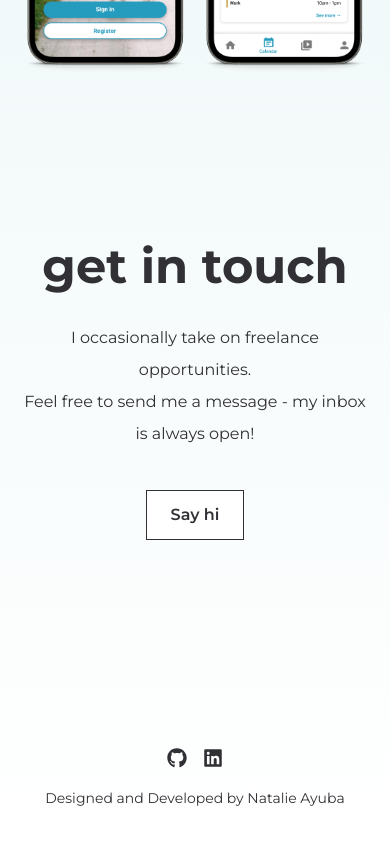
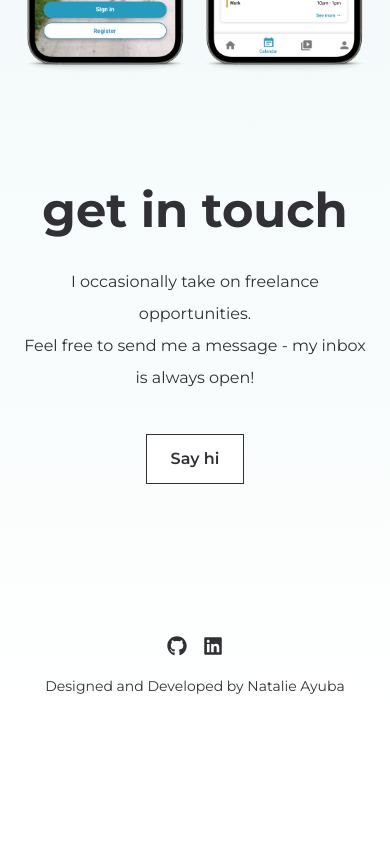
Before and after one commit to nayuba/natalieayuba.github.io, a Next.js app: page / in a window 390 px wide. Shown: the part 2327-3171 px from the top of the page. After the commit the page ends 3063 px from the top, so only its background shows below. Built offline with nearby package versions, Linux system fonts and the light colour scheme.

Commit message:
Fixed paddings

```diff
--- a/components/Footer.tsx
+++ b/components/Footer.tsx
@@ -30,7 +30,7 @@ const Footer: FC<FooterProps> = ({ includeContact = false, className}) => (
         />
       </div>
     )}
-    <div className="flex flex-col items-center gap-5 py-10 mt-14">
+    <div className="flex flex-col items-center gap-5 py-10 md:mt-14">
       <SocialMediaNav includeTooltips />
       <SecondaryText text="Designed and Developed by Natalie Ayuba" />
     </div>
--- a/components/Project.tsx
+++ b/components/Project.tsx
@@ -73,7 +73,7 @@ const Project: FC<ProjectProps> = ({
 
   return (
     <div
-      className={`flex gap-10 py-14 flex-wrap justify-center${
+      className={`flex gap-10 pt-14 md:pb-14 flex-wrap justify-center${
         order === "right" ? " flex-row-reverse " : ""
       }`}
     >
```
